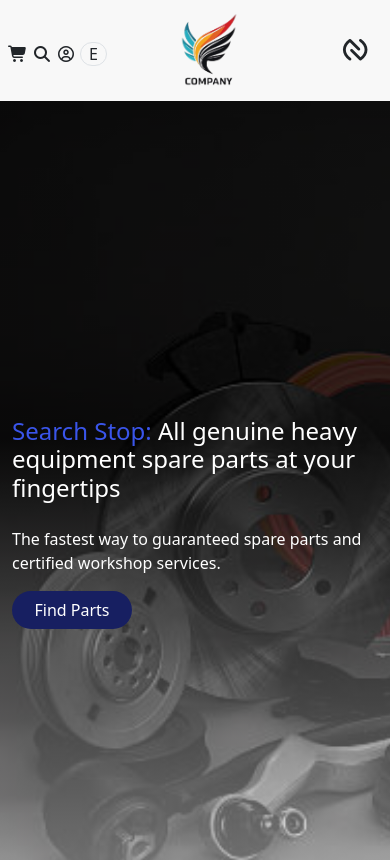
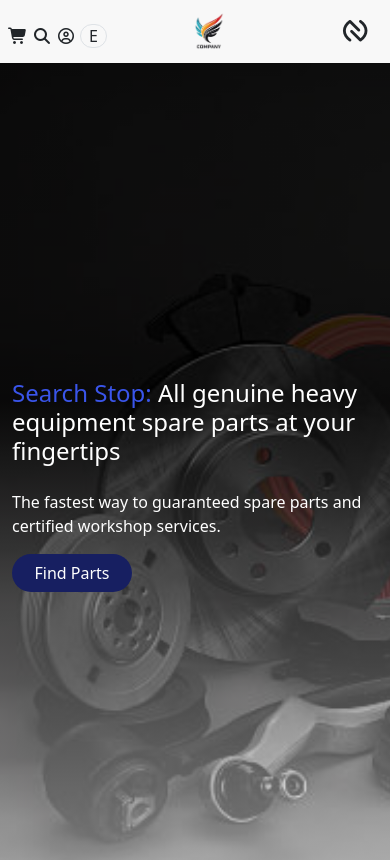
Before and after one commit to adelNfahmy10/fleetlight, an Angular app: page / in a window 390 px wide. Shown: the top 860 px of the page. Built offline with nearby package versions, Linux system fonts and the light colour scheme.

Commit message:
logo-icon

```diff
--- a/src/app/components/navbar/navbar.scss
+++ b/src/app/components/navbar/navbar.scss
@@ -8,6 +8,9 @@ nav{
   backdrop-filter: blur(5px);
   .logo{
     width: 60px;
+    @media (max-width:567px) {
+      width: 30px;
+    }
   }
   .navbar-toggler-icon{
     background: none;
```
